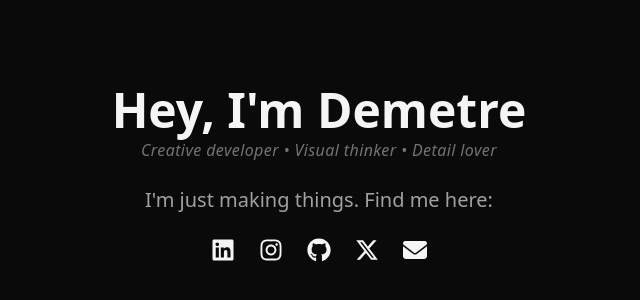
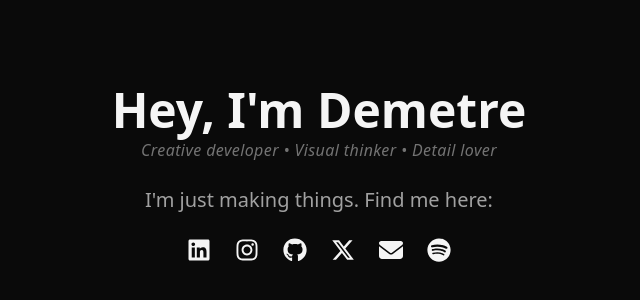
Before and after one commit to Namunamu23/namunami-site, a React (Vite) app: page / in a window 1280 px wide. Shown: the part 226-526 px from the top of the page, without its empty margins (321-961 px from the left). Built offline with nearby package versions, Linux system fonts and the light colour scheme.

Commit message:
added one more icon for spotify

```diff
--- a/src/App.jsx
+++ b/src/App.jsx
@@ -5,6 +5,7 @@ import {
   FaGithub,
   FaXTwitter,
   FaEnvelope,
+  FaSpotify
 } from "react-icons/fa6";
 
 export default function Home() {
@@ -92,6 +93,16 @@ export default function Home() {
         >
           <FaEnvelope />
         </a>
+        <a
+          href="https://open.spotify.com/user/31hc6yprcgvwn32uybgrap6rwvqi"
+          target="_blank"
+          rel="noopener noreferrer"
+          className="hover:text-green-500 transition-transform transform hover:scale-110 duration-200 cursor-pointer"
+          aria-label="Spotify profile"
+        >
+          <FaSpotify />
+        </a>
+
       </Motion.div>
     </Motion.main>
   );
```
